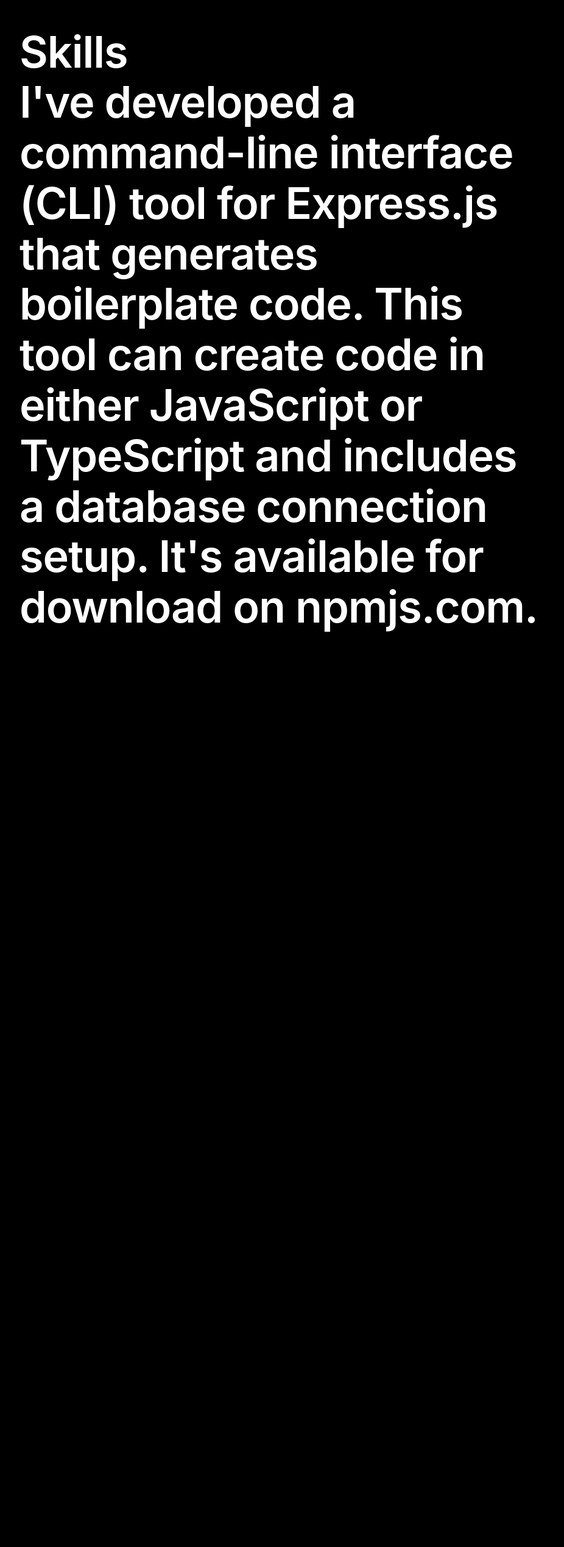
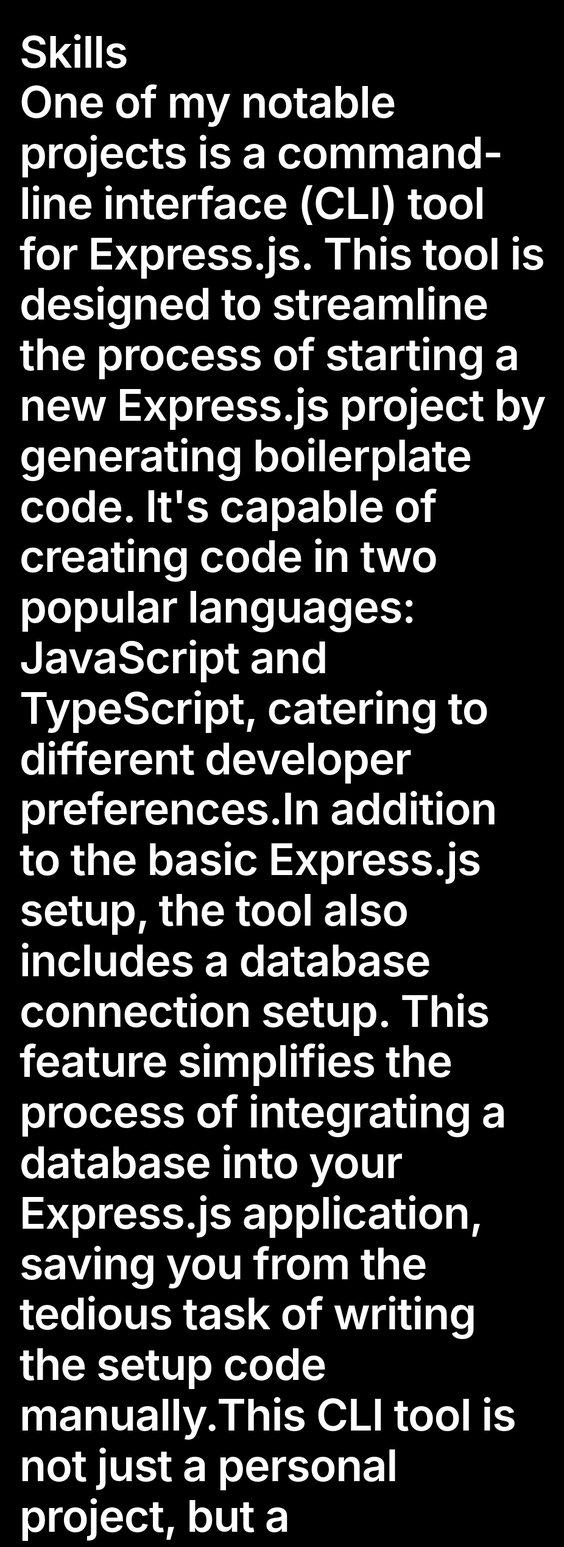
Before and after one commit to iamharshil/portfolio, a Next.js app: page / in a window 1280 px wide. Shown: the part 1840-4377 px from the top of the page at 61% size, without its empty margins (176-1102 px from the left). Before the commit the page ends 3021 px from the top, so only its background shows below. Built offline with nearby package versions, Linux system fonts and the light colour scheme.

Commit message:
change in skill content

```diff
--- a/components/skills.tsx
+++ b/components/skills.tsx
@@ -7,11 +7,30 @@
 			<div className="min-h-screen max-w-5xl mx-auto px-10 lg:px-20 py-24 md:py-28 lg:py-36 flex flex-col justify-center items-center text-4xl md:text-6xl lg:text-7xl tracking-tight font-semibold">
 				<div className="leading-[1.15]">
 					<div>Skills</div>
-					<span>
-						I&apos;ve developed a command-line interface (CLI) tool for
-						Express.js that generates boilerplate code. This tool can create
-						code in either JavaScript or TypeScript and includes a database
-						connection setup. It&apos;s available for download on npmjs.com.
+					<span className={s.skillText}>
+						One of my notable projects is a command-line interface (CLI) tool
+						for Express.js. This tool is designed to streamline the process of
+						starting a new Express.js project by generating boilerplate code.
+						It's capable of creating code in two popular languages: JavaScript
+						and TypeScript, catering to different developer preferences.
+					</span>
+					<span className={s.skillText}>
+						In addition to the basic Express.js setup, the tool also includes a
+						database connection setup. This feature simplifies the process of
+						integrating a database into your Express.js application, saving you
+						from the tedious task of writing the setup code manually.
+					</span>
+					<span className={s.skillText}>
+						This CLI tool is not just a personal project, but a contribution to
+						the open-source community. It's available for download on npmjs.com,
+						the default package manager for the Node.js JavaScript runtime. This
+						means that any developer can install and use this tool to kickstart
+						their Express.js projects.
+					</span>
+					<span className={s.skillText}>
+						I'm continuously working on improving this tool by adding new
+						features and fixing bugs, demonstrating my commitment to creating
+						useful and reliable software tools.
 					</span>
 				</div>
 			</div>
```
